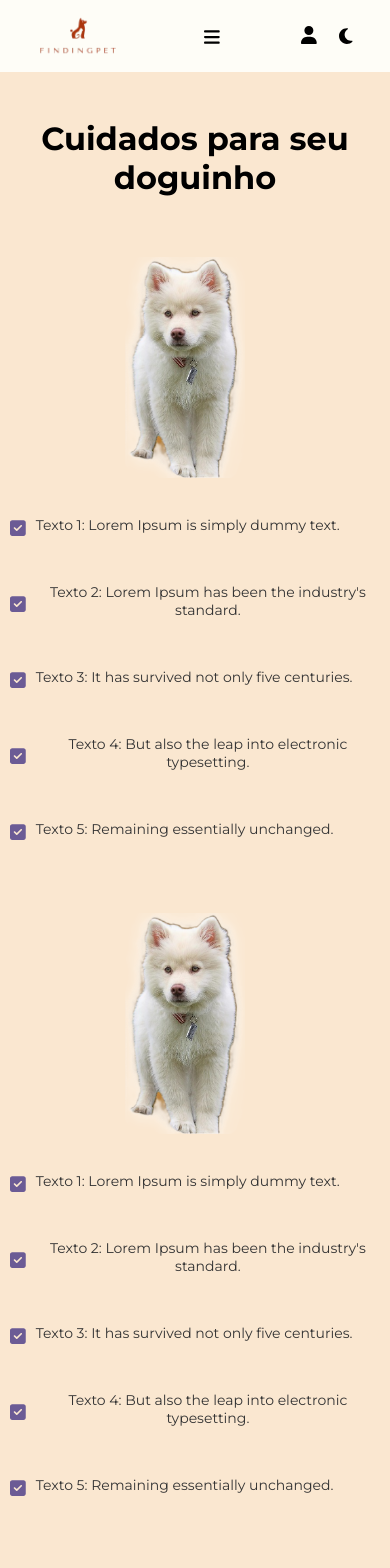
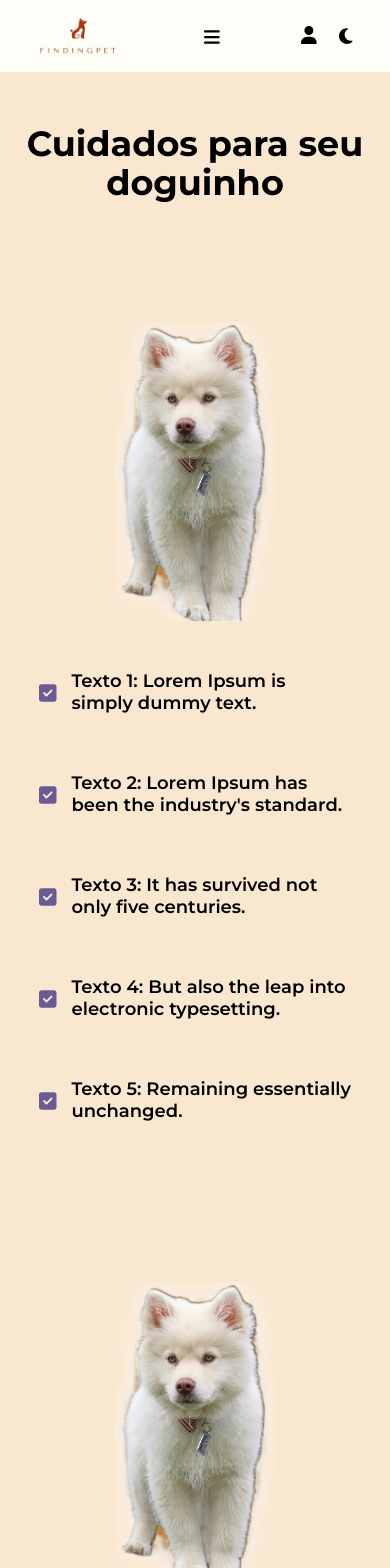
Before and after one commit to lucasgomesdesouza/finding-pets, a React (Create React App) app: page /care in a window 390 px wide. Shown: the top 1568 px of the page. Built offline with nearby package versions, Linux system fonts and the light colour scheme.

Commit message:
care page layout fixed

```diff
--- a/src/components/CareContent/CareContent.jsx
+++ /dev/null
@@ -1,41 +0,0 @@
-import React from "react";
-import CareDogs from "../CareDogs/CareDogs";
-import { faCheckSquare } from "@fortawesome/free-solid-svg-icons";
-import styles from "./CareContent.module.css"
-import cachorro from "../../assets/images/cachorro.png"
-
-const CareContenct = () => {
-    const texts = [
-        "Texto 1: Lorem Ipsum is simply dummy text.",
-        "Texto 2: Lorem Ipsum has been the industry's standard.",
-        "Texto 3: It has survived not only five centuries.",
-        "Texto 4: But also the leap into electronic typesetting.",
-        "Texto 5: Remaining essentially unchanged."
-      ];
-
-    return(
-        <div className={styles.careContent}>
-            <div>
-                <h2 className={styles.careContentTitle}>Cuidados para seu doguinho</h2>
-            </div>
-            <div>
-                <CareDogs
-                    icon={faCheckSquare}
-                    texts={texts}
-                    imgSrc={cachorro}
-                    altText="Dog"
-                    side="left"
-                />
-                <CareDogs
-                    icon={faCheckSquare}
-                    texts={texts}
-                    imgSrc={cachorro}
-                    altText="Dog"
-                    side="left"
-                />
-            </div>
-        </div>
-    )
-}
-
-export default CareContenct;
--- a/src/components/CareContent/CareContent.module.css
+++ /dev/null
@@ -1,20 +0,0 @@
-.careContent {
-    display: flex;
-    flex-direction: column;
-    align-items: center;
-    justify-content: center;
-    padding: 20px 10px;
-    padding-bottom: 40px;
-}
-
-.careContentTitle {
-    font-size: 40px;
-    text-align: center;
-    margin-bottom: 40px;
-}
-
-@media (max-width: 768px) {
-    .careContentTitle {
-        font-size: 32px;
-    }
-}
--- a/src/components/CareDogs/CareDogs.jsx
+++ b/src/components/CareDogs/CareDogs.jsx
@@ -1,23 +1,86 @@
 import { FontAwesomeIcon } from "@fortawesome/react-fontawesome";
 import styles from "./CareDogs.module.css";
 
-const CareDogs = ({ icon, texts, imgSrc, altText, side = "left"}) => {
+const CareDogs = ({ icon, imgSrc, altText,}) => {
   return (
-    <div
-      className={`${styles.careDogs} ${
-        side === "right" ? styles.imageRight : styles.imageLeft
-      }`}
-    >
-      <div className={styles.careDogsImage}>
-        <img src={imgSrc} alt={altText} />
+    <div className={styles.careDogs}>
+      <h1 className={styles.careDogsTitle}>Cuidados para seu doguinho</h1>
+      <div className={styles.careDogsContent}>
+        <div className={styles.careDogsImage}>
+          <img src={imgSrc} alt={altText} />
+        </div>
+        <div className={styles.careDogsItem}>
+          <div className={styles.textRow}>
+            <FontAwesomeIcon icon={icon} className={styles.careDogsIcon} />
+            <p className={styles.careDogsText}>
+              Texto 1: Lorem Ipsum is simply dummy text.
+            </p>
+          </div>
+          <div className={styles.textRow}>
+            <FontAwesomeIcon icon={icon} className={styles.careDogsIcon} />
+            <p className={styles.careDogsText}>
+              Texto 2: Lorem Ipsum has been the industry's standard.
+            </p>
+          </div>
+          <div className={styles.textRow}>
+            <FontAwesomeIcon icon={icon} className={styles.careDogsIcon} />
+            <p className={styles.careDogsText}>
+              Texto 3: It has survived not only five centuries.
+            </p>
+          </div>
+          <div className={styles.textRow}>
+            <FontAwesomeIcon icon={icon} className={styles.careDogsIcon} />
+            <p className={styles.careDogsText}>
+              Texto 4: But also the leap into electronic typesetting.
+            </p>
+          </div>
+          <div className={styles.textRow}>
+            <FontAwesomeIcon icon={icon} className={styles.careDogsIcon} />
+            <p className={styles.careDogsText}>
+              Texto 5: Remaining essentially unchanged.
+            </p>
+          </div>
+        </div>
       </div>
       <div className={styles.careDogsContent}>
-        {texts.map((text, index) => (
-          <div key={index} className={styles.careDogsItem}>
+        <div className={styles.careDogsImageVFS}>
+          <img src={imgSrc} alt={altText} />
+        </div>
+        <div className={styles.careDogsItem}>
+          <div className={styles.textRow}>
             <FontAwesomeIcon icon={icon} className={styles.careDogsIcon} />
-            <p className={styles.careDogsText}>{text}</p>
+            <p className={styles.careDogsText}>
+              Texto 1: Lorem Ipsum is simply dummy text.
+            </p>
           </div>
-        ))}
+          <div className={styles.textRow}>
+            <FontAwesomeIcon icon={icon} className={styles.careDogsIcon} />
+            <p className={styles.careDogsText}>
+              Texto 2: Lorem Ipsum has been the industry's standard.
+            </p>
+          </div>
+          <div className={styles.textRow}>
+            <FontAwesomeIcon icon={icon} className={styles.careDogsIcon} />
+            <p className={styles.careDogsText}>
+              Texto 3: It has survived not only five centuries.
+            </p>
+          </div>
+          <div className={styles.textRow}>
+            <FontAwesomeIcon icon={icon} className={styles.careDogsIcon} />
+            <p className={styles.careDogsText}>
+              Texto 4: But also the leap into electronic typesetting.
+            </p>
+          </div>
+          <div className={styles.textRow}>
+            <FontAwesomeIcon icon={icon} className={styles.careDogsIcon} />
+            <p className={styles.careDogsText}>
+              Texto 5: Remaining essentially unchanged."
+            </p>
+          </div>
+        </div>
+        <div className={styles.careDogsImageFS}>
+          <img src={imgSrc} alt={altText} />
+        </div>
       </div>
     </div>
   );
--- a/src/components/CareDogs/CareDogs.module.css
+++ b/src/components/CareDogs/CareDogs.module.css
@@ -1,95 +1,165 @@
-.careDogs {
+.careDogs{
   display: flex;
-  align-items: flex-start;
-  padding: 20px 0;
+  align-items: center;
+  flex-direction: column;
+  padding-bottom: 80px;
+}
+.careDogsTitle{
+  font-size: 50px;
+  color: #000000;
+  font-weight: bold;
+  margin-bottom: 20px;
+  line-height: 1.1;
+  text-align: center;
+  padding-bottom: 50px;
+  padding-top: 30px;
+}
+
+.careDogsItem{
+  display: flex;
+  flex-direction: column;
+  align-self: center;
+  text-align: start;
+  width: 40vw;
+  max-width: 600px;
+}
+.careDogsContent{
+  display: flex;
+  gap: 100px;
+  flex-direction: row;
+  margin-top: 50px;
+}
+.careDogsImage{
+  display: flex;
+  height: min-content;
+  align-self: center;
+}
+
+.careDogsImageFS{
+  display: flex;
+  height: min-content;
+  align-self: center;
+}
+
+.careDogsImageVFS{
+  display: flex;
+  height: min-content;
+  align-self: center;
+}
+
+.careDogsImage img{
+  width: 250px;
+}
+
+.careDogsImageFS img{
+  width: 250px;
+}
+.careDogsImageVFS img{
+  width: 250px;
+
+  display: none;
+}
+.careDogsImageitem{
+  display: flex;
   flex-direction: row;
 }
-
-.careDogsImage {
-  margin-right: 20px;
-  position: relative;
-  z-index: 1;
+.textRow{
+  display: flex;
+  flex-direction: row;
+}
+.careDogsIcon {
+  display: flex;
+  align-self: center;
+  height: 20px;
+  margin-right: 15px;
+  color: #6b5b95;
+}
+.careDogsText {
+  font-weight: 600;
+  color: black;
+  font-size: 18px;
+  display: flex;
+  align-self: center;
 }
 
-.imageLeft .careDogsImage {
-  order: 0;
-  margin-right: 20px;
+@media (max-width:820px) {
+  .careDogsTitle {
+      font-size: clamp(35px, 6vw, 200px);
+  }
 }
 
-.imageLeft .careDogsContent {
-  order: 1;
+@media (max-width:768px){
+
+  .careDogsItem{
+    display: flex;
+    flex-direction: column;
+    align-self: center;
+    text-align: start;
+    width: 80vw;
+    max-width: none;
   }
 
-.imageRight .careDogsImage {
-  order: 1;
-  margin-left: 20px;
+  .careDogsText {
+    margin-bottom: 40px;
+    font-weight: 600;
+    color: black;
+    font-size: 18px;
   }
-
-.imageRight .careDogsContent {
-  order: 0;
+  .careDogsImageVFS img{
+    margin-bottom: 40px;
+    margin-top: 90px;
+    display: block;
   }
-
-.careDogsImage img {
-  width: 200px;
-  height: auto;
-  object-fit: cover;
-  border-radius: 10px;
-  position: relative;
-  z-index: 2;
+  .careDogsImageFS img{
+    display: none;
   }
-
-.careDogsContent {
-  flex: 1;
-  position: relative;
-  z-index: 0;
-}
-
-.careDogsItem {
+  .careDogsContent{
     display: flex;
-  align-items: center;
-  margin-bottom: 15px;
+    gap: 0px;
+    flex-direction: column;
+    margin-top: 50px;
   }
 
   .careDogsIcon {
-  margin-right: 10px;
+    display: flex;
+    align-self: center;
+    height: 20px;
+    margin-right: 15px;
     color: #6b5b95;
+    padding-bottom: 20px;
+  }
+}
+
+@media (max-width:525px){
+  .careDogsContent{
+    flex-direction: column;
+  }
+
+  .careDogsItem{
+    display: flex;
+    flex-direction: column;
+    align-self: center;
+    text-align: start;
+    width: 80vw;
+    max-width: 700px;
   }
 
   .careDogsText {
-  font-size: 16px;
-  color: #333;
-}
-
-@media (max-width: 768px) {
-  .careDogs {
-      flex-direction: column;
-      align-items: center;
-      text-align: center;
-  }
-
-  .careDogsImage {
-      margin: 0 0 20px 0;
-  }
-
-  .careDogsImage img {
-      width: 150px;
-  }
-
-  .careDogsContent {
-      text-align: center;
-  }
-}
-
-@media (max-width: 480px) {
-  .careDogsText {
-      font-size: 14px;
-  }
-
-  .careDogsIcon {
+    font-weight: 600;
+    color: black;
     font-size: 18px;
   }
 
-  .careDogsImage img {
-      width: 120px;
+  .careDogsImage img{
+    margin-bottom: 30px;
+    height: 300px;
+    width: auto;
+  }
+  .careDogsImageVFS img{
+    margin-bottom: 30px;
+    margin-top: 70px;
+    display: block;
+    height: 300px;
+    width: auto;
   }
 }
--- a/src/pages/Care.jsx
+++ b/src/pages/Care.jsx
@@ -1,10 +1,19 @@
 import React from "react";
-import CareContenct from "../components/CareContent/CareContent";
+import CareDogs from "../components/CareDogs/CareDogs";
+import { faCheckSquare } from "@fortawesome/free-solid-svg-icons";
+import cachorro from "../assets/images/cachorro.png"
+import MainDescription from "../components/MainDescription/MainDescription";
 
 const Care = () => {
     return (
         <main className="container">
-            <CareContenct/>
+            <div className="pages_content">
+                <CareDogs
+                    icon={faCheckSquare}
+                    imgSrc={cachorro}
+                    altText="Dog"
+                />
+            </div>
         </main>
     );
 };
```
Lines whose indentation alone changed are shown as unchanged.
